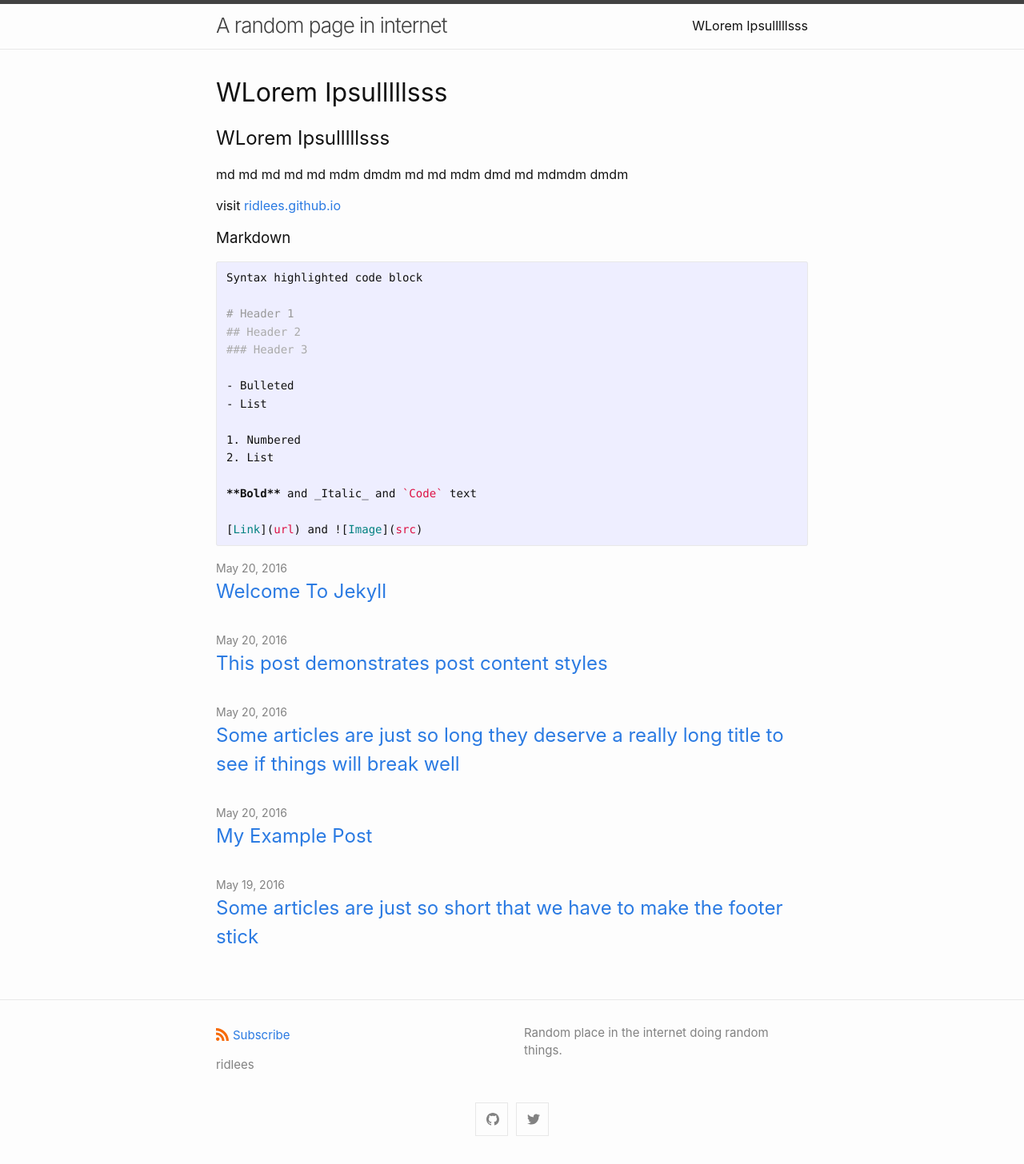
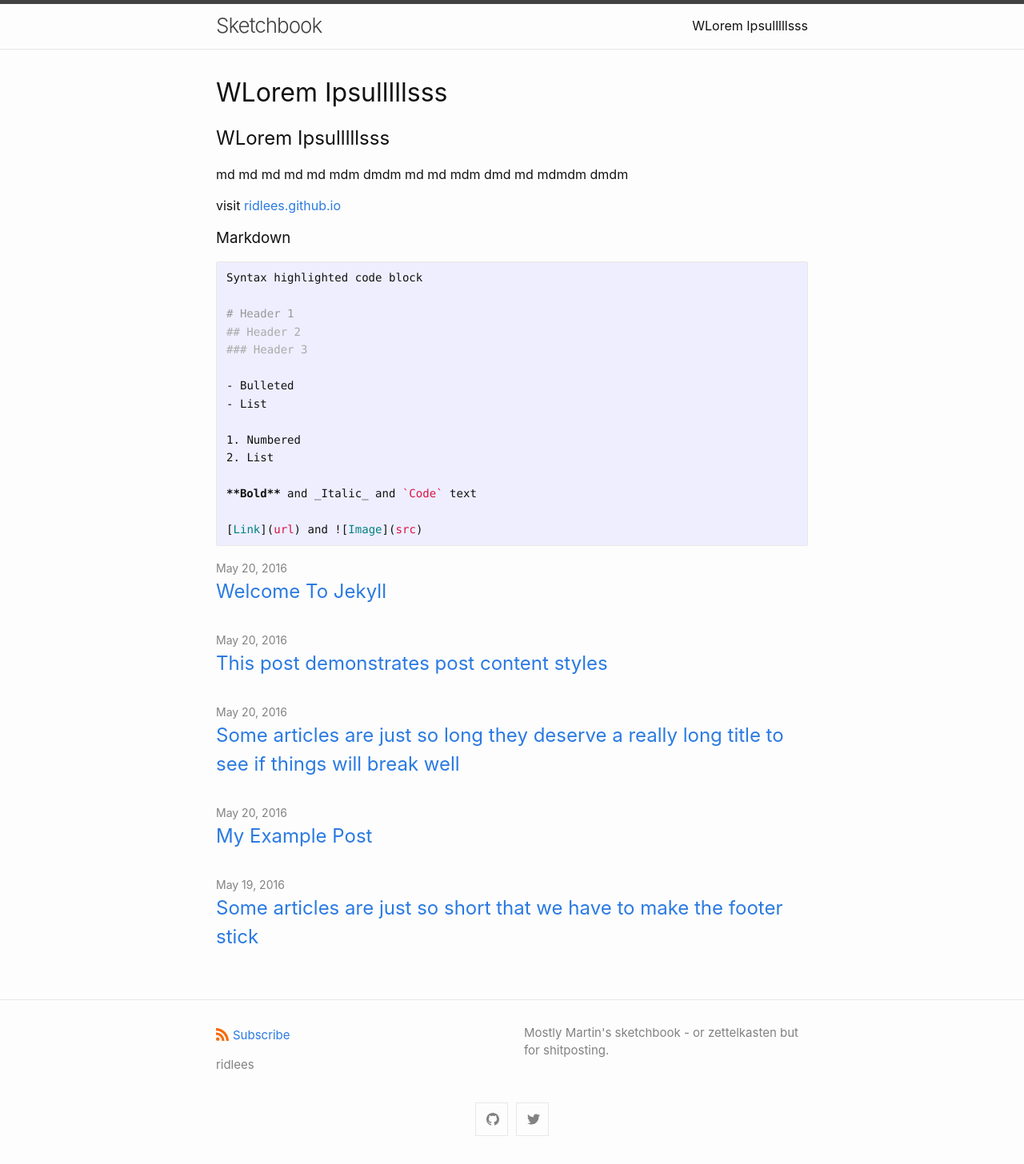
Before and after one commit to ridlees/ridlees.github.io, a Jekyll site: the page built from README.md, in a window 1280 px wide. Shown: the whole page at 80% size. Built offline with Jekyll 4.4.1, drawn with Linux system fonts in a browser that asks for light colours; our own code applies the rules of GitHub Pages for plain Markdown files.

Commit message:
changes on main branch are cool and such

```diff
--- a/404.html
+++ b/404.html
@@ -19,6 +19,8 @@ layout: default
 <div class="container">
   <h1>404</h1>
 
-  <p><strong>Page not found :(</strong></p>
-  <p>The requested page could not be found.</p>
+  <p><strong> :) </strong></p>
+  <p>Really sorry, I don't have the page</p>
+  <img source="https://source.unsplash.com/1600x900/?socialism,fascism" alt ="Fakt jsem se snažil">
+
 </div>
--- a/_config.yml
+++ b/_config.yml
@@ -1,8 +1,8 @@
-title: A random page in internet
+title: Sketchbook
 author:
   name: ridlees
 description: > # this means to ignore newlines until "show_excerpts:"
- Random place in the internet doing random things.
+ Mostly Martin's sketchbook - or zettelkasten but for shitposting.
 
 show_excerpts: false # set to true to show excerpts on the homepage
 
@@ -14,7 +14,7 @@ minima:
   # generate social links in footer
   social_links:
     twitter: kapesniP
-    github:  jekyll
+    github:  ridlees
 theme: minima
 
 plugins:
```
